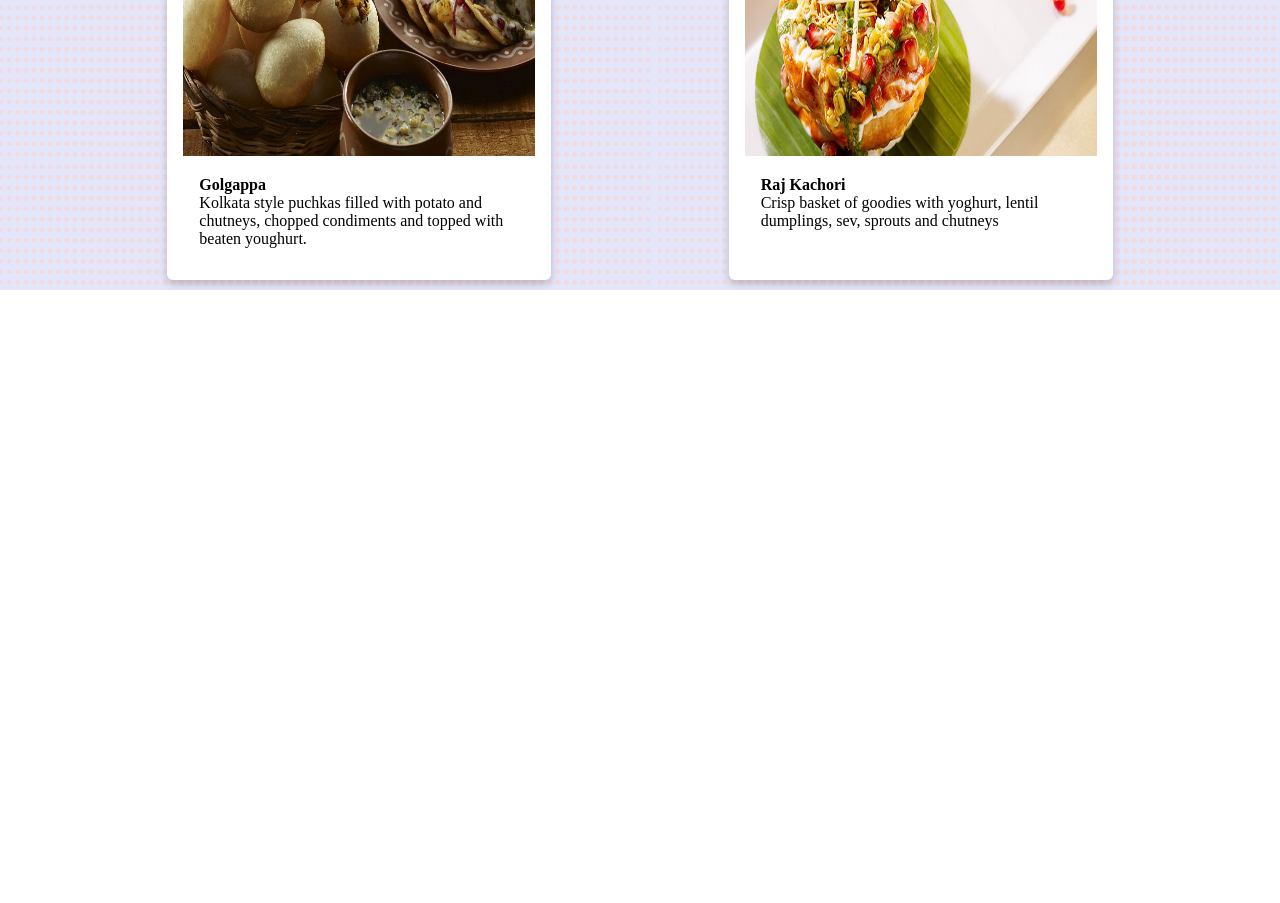
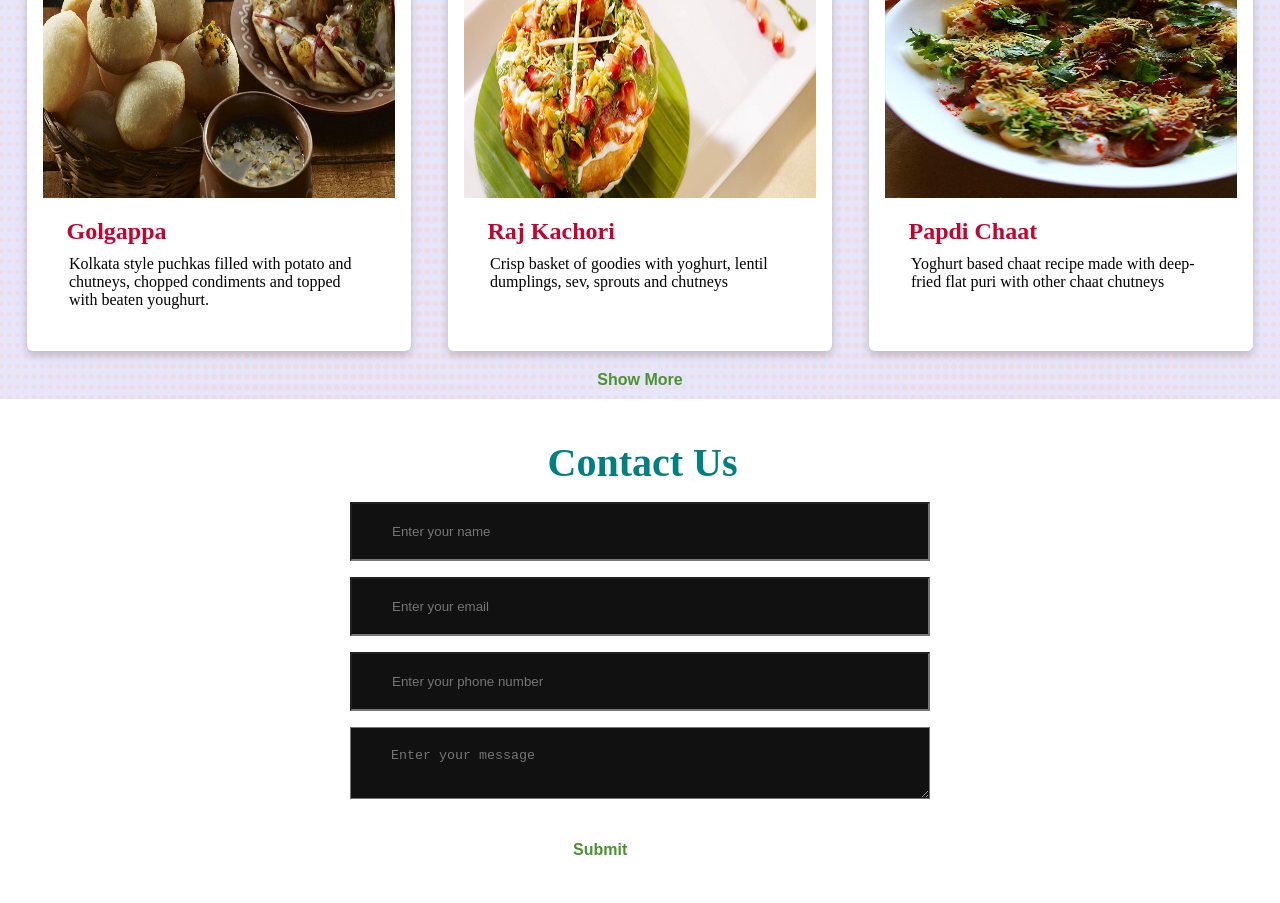
Before and after one commit to selvakumar21/Food__themed__website, a plain HTML site: page index.html in a window 1280 px wide. Shown: the part 3153-4056 px from the top of the page. Before the commit the page ends 3443 px from the top, so only its background shows below. Drawn offline with Linux system fonts and the light colour scheme.

Commit message:
Add files via upload

```diff
--- a/index.html
+++ b/index.html
@@ -37,14 +37,6 @@
             <button class="button__primary">Explore</br><i class="fa fa-arrow-down"></i></button>
         </div>
     </section>
-    <!-- <section class="vertical__bar">
-        <div class="social__icon">
-            <i class="fa fa-facebook"></i>
-            <i class="fa fa-instagram"></i>
-            <i class="fa fa-twitter"></i>
-            <i class="fa fa-pinterest"></i>
-        </div>
-    </section> -->
     <section class="about">
         <div class="about__text">
             <h1 class="about__title">About Us</h1>
@@ -105,6 +97,45 @@
                           </p>
                         </div>
                       </div>
+                      <div class="food__menu__card">
+                        <img src="./assets/d8.jpg" alt="papdi chaat" class="food__menu__card__image" />
+                        <div class="food__menu__card__details">
+                          <h4 class="text-card"><strong>Papdi Chaat</strong></h4>
+                          <p>
+                            Yoghurt based chaat recipe made with deep-fried flat puri with other chaat chutneys
+                          </p>
+                        </div>
+                      </div>
+                      <button class="button__primary">Show More</button>
+                    </section>
+
+    <section class="contact__us">
+      <h1>Contact Us</h1>
+      <form class="contact__form">
+        <input type="text" class="contact__form__text" placeholder="Enter your name">
+        <input type="email" class="contact__form__text" placeholder="Enter your email">
+        <input type="text" class="contact__form__text" placeholder="Enter your phone number">
+        <textarea class="contact__form__text" placeholder="Enter your message"></textarea>
+        <input type="submit" class="button__primary">
+      </form>
     </section>
+
+    <footer class="footer__container">
+      <div class="footer__items">
+        <img src="./assets/logo.jpg" alt="logo" class="footer__logo" />
+        <h3>info@chaatimes.com</h3>
+        <h3>+91 8000 8000 82</h3>
+        <h6 class="footer__address">Core 6, Scope Complex, Lodhi Road,</br> Delhi-110003</h6>
+        <h6 class="copyright"> copyright@chaatimes2021</h6>
+      </div>
+      <section class="vertical__bar">
+        <div class="social__icon">
+            <i class="fa fa-facebook"></i>
+            <i class="fa fa-instagram"></i>
+            <i class="fa fa-twitter"></i>
+            <i class="fa fa-pinterest"></i>
+        </div>
+    </section>
+    </footer>
 </body>
 </html>
--- a/style.css
+++ b/style.css
@@ -137,6 +137,7 @@ span{
 }
 
 .text__menu{
+    padding-top: 1rem;
     font-weight: 600;
     font-size: 40px;
     text-align: center;
@@ -154,12 +155,13 @@ span{
   }
 
   .food__menu__card {
-      padding: 1rem;
+    padding: 1rem;
     margin-top: 2rem;
     box-shadow: 0 4px 8px 0 rgba(0, 0, 0, 0.2);
     transition: 0.3s;
     width: 100%;
     background-color: white;
+
   }
 
   .food__menu__card:hover {
@@ -178,6 +180,77 @@ span{
     color:black ;
   }
 
+  .food__menu__card__details p{
+    padding: 10px;
+    font-size: 1rem;
+    text-align: left;
+  }
+
+  .food__menu__card__details h4{
+      font-size: 1.5rem;
+      color: #c9012e;
+      margin-left: 7.5px;
+  }
+
+  .food__list__container button{
+      margin-left: 35%;
+
+  }
+
+  .contact__us{
+      background-image: url(./assets/contact__bg.jpg) no-repeat center;
+      background-size: cover;
+      padding: 40px 0;
+  }
+
+  .contact__us h1{
+      margin-left: 5px;
+      text-align: center;
+      color: teal;
+      font-size: 40px;
+  }
+
+  .contact__form{
+      max-width: 600px;
+      margin: auto;
+      padding: 0 10px;
+      overflow: hidden;
+  }
+
+  .contact__form__text{
+      display: block;
+      width: 100%;
+      margin: 16px 0;
+      background: #111;
+      padding: 20px 40px;
+      outline: none;
+      color: #ddd;
+      transition: 0.5s;
+  }
+
+  .contact__form__text:focus{
+      box-shadow: 0 0 10px 4px #4b932e;
+  }
+
+  textarea .contact__form__text{
+      resize: none;
+      height: 120px;
+    }
+
+    .contact__us .button__primary{
+        margin-left: 35%;
+    }
+
+    .footer__container{
+        display:flex;
+        justify-content: center;
+        align-items: center;
+        background-color:#c9012e ;
+    }
+
+    .footer__items{
+        text-align: center;
+    }
 
 
  @media(min-width:768px){
@@ -237,7 +310,7 @@ span{
         height: auto;
     }
 
-    /* .vertical__bar{
+    .vertical__bar{
         display: block;
         height: 100%;
         background:yellow;
@@ -262,7 +335,7 @@ span{
         padding: 8px;
         border: 1px solid #000;
         border-radius: 50%;
-    } */
+    }
 
     .navbar .fa{
         display: none;
@@ -289,7 +362,8 @@ span{
     }
 
     .text__menu{
-        padding-top: 5rem;
+        padding-top: 4rem;
+        font-size: 50px;
     }
 
 
@@ -308,4 +382,10 @@ span{
         margin: 10px;
       }
 
+      .food__list__container button{
+          margin: unset;
+      }
+
+
+
 }
```
Also changed, not shown: assets/contact__bg.jpg (added).
